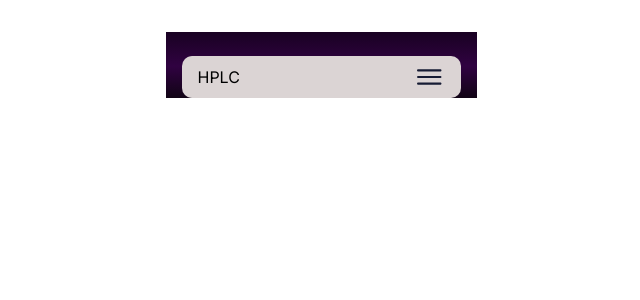
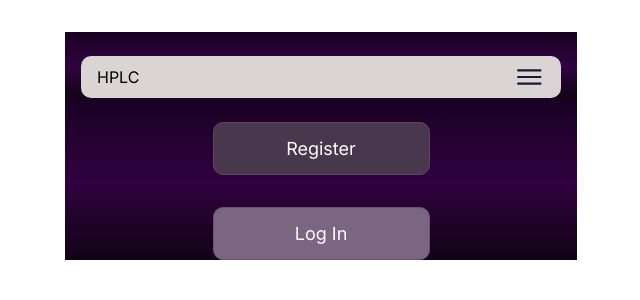
Before and after one commit to Vlad-Danilchenko/HPLC-Calc, a React (Vite) app: page / in a window 1280 px wide. Shown: the top 300 px of the page, without its empty margins (319-959 px from the left). Built offline with nearby package versions, Linux system fonts and the light colour scheme.

Commit message:
add Main, add Button component with styles + change files' structure

```diff
--- a/src/App.jsx
+++ b/src/App.jsx
@@ -1,10 +1,12 @@
 import "./App.css";
-import { Header } from "./components/Header/Header";
+import { Header } from "./layouts/Header/Header";
+import {Main} from "./layouts/Main/Main.jsx";
 
 function App() {
   return (
     <>
       <Header />
+	    <Main />
     </>
   );
 }
--- /dev/null
+++ b/src/components/Button/Button.jsx
@@ -0,0 +1,5 @@
+export const Button = ({className, children}) => {
+	return (
+		<button className={className} type="button">{children}</button>
+	)
+}
--- a/src/index.css
+++ b/src/index.css
@@ -1,5 +1,5 @@
 body {
-  width: 375px;
+  /*width: 375px;*/
   margin: 0 auto;
   font-family: "Inter", sans-serif;
 }
--- a/src/components/Header/Header.jsx
+++ b/src/layouts/Header/Header.jsx
@@ -1,4 +1,4 @@
-import { Container, Img, NavBox } from "./Header.styled";
+import { Container, Img, NavBox } from "./Header.styled.js";
 import logo from "../../assets/img/burger-menu.svg";
 
 export const Header = () => {
--- a/src/components/Header/Header.styled.js
+++ b/src/layouts/Header/Header.styled.js
@@ -2,6 +2,7 @@ import styled from "styled-components";
 
 export const Container = styled.div`
   max-width: 480px;
+  margin: 0 auto;
   padding: 24px 16px 0;
   background: linear-gradient(180deg, #190122 0%, #300241 51.84%, #110415 100%);
 `;
--- /dev/null
+++ b/src/layouts/Main/Main.jsx
@@ -0,0 +1,12 @@
+import {HomePage} from "../../pages/HomePage/HomePage.jsx";
+import {Container} from "../Header/Header.styled.js";
+
+export const Main = () => {
+	return (
+		<main>
+			<Container>
+				<HomePage />
+			</Container>
+		</main>
+	)
+}
--- /dev/null
+++ b/src/layouts/Main/Main.styled.js
@@ -0,0 +1 @@
+import styled from "styled-components";
--- /dev/null
+++ b/src/pages/HomePage/HomePage.jsx
@@ -0,0 +1,10 @@
+import {LoginButton, RegisterButton, WrapBtn} from "./HomePage.styled.js";
+
+export const HomePage = () => {
+	return (
+		<WrapBtn>
+			<RegisterButton>Register</RegisterButton>
+			<LoginButton>Log In</LoginButton>
+		</WrapBtn>
+	)
+}
--- /dev/null
+++ b/src/pages/HomePage/HomePage.styled.js
@@ -0,0 +1,29 @@
+import styled from "styled-components";
+import {Button} from "../../components/Button/Button.jsx";
+
+export const WrapBtn = styled.div`
+  display: flex;
+  justify-content: center;
+  align-items: center;
+  flex-direction: column;
+  gap: 32px;
+`;
+
+export const RegisterButton = styled(Button)`
+  padding: 12px 24px;
+  width: 217px;
+  color: #FFFBFF;
+  font-family: Inter;
+  font-size: 18px;
+  font-weight: 400;
+  line-height: 1.5;
+  border-radius: 10px;
+  border: 1px solid #5F4763;
+  background: #48374D;
+  cursor: pointer;
+`;
+
+export const LoginButton = styled(RegisterButton)`
+  border: 1px solid #6A536D;
+  background: #7B6682;
+`;
```
Also changed, not shown: src/components/Button/Button.styled.js (added), 1 other file (tests, documents, lock files or other folders).
